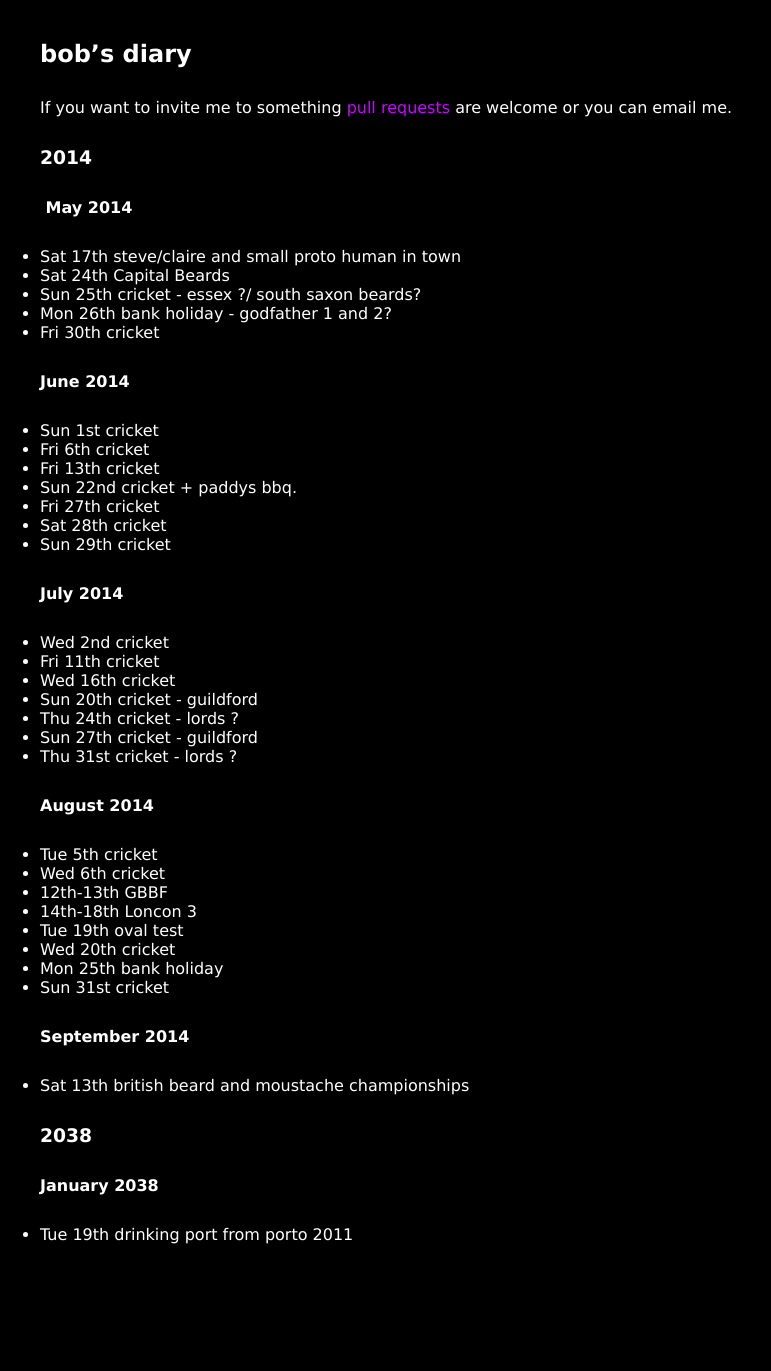
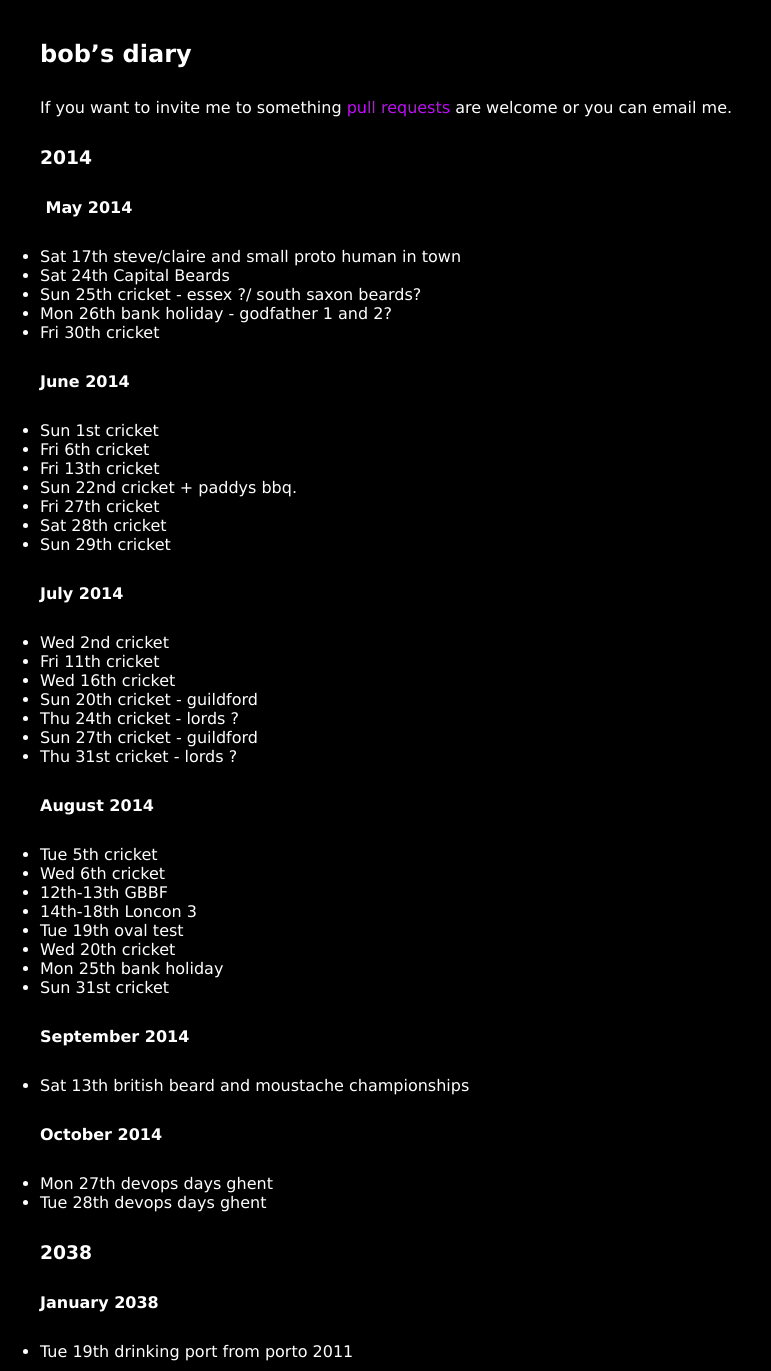
Before and after one commit to rjw1/randomness.org.uk, a Jekyll site: the page built from diary/index.md, in a window 1280 px wide. Shown: the whole page, without its empty margins (0-771 px from the left). Built offline with Jekyll 4.4.1, drawn with Linux system fonts in a browser that asks for light colours; Markdown is read by kramdown in place of the engine named in the settings; before the commit the page ends 1254 px from its top, so only the background shows below that.

Commit message:
going to devops days ghent

```diff
--- a/diary/index.md
+++ b/diary/index.md
@@ -52,6 +52,11 @@ are welcome or you can email me.
 
 * Sat 13th british beard and moustache championships
 
+#### October 2014 ####
+
+* Mon 27th devops days ghent
+* Tue 28th devops days ghent
+
 
 ### 2038 ###
 
```
